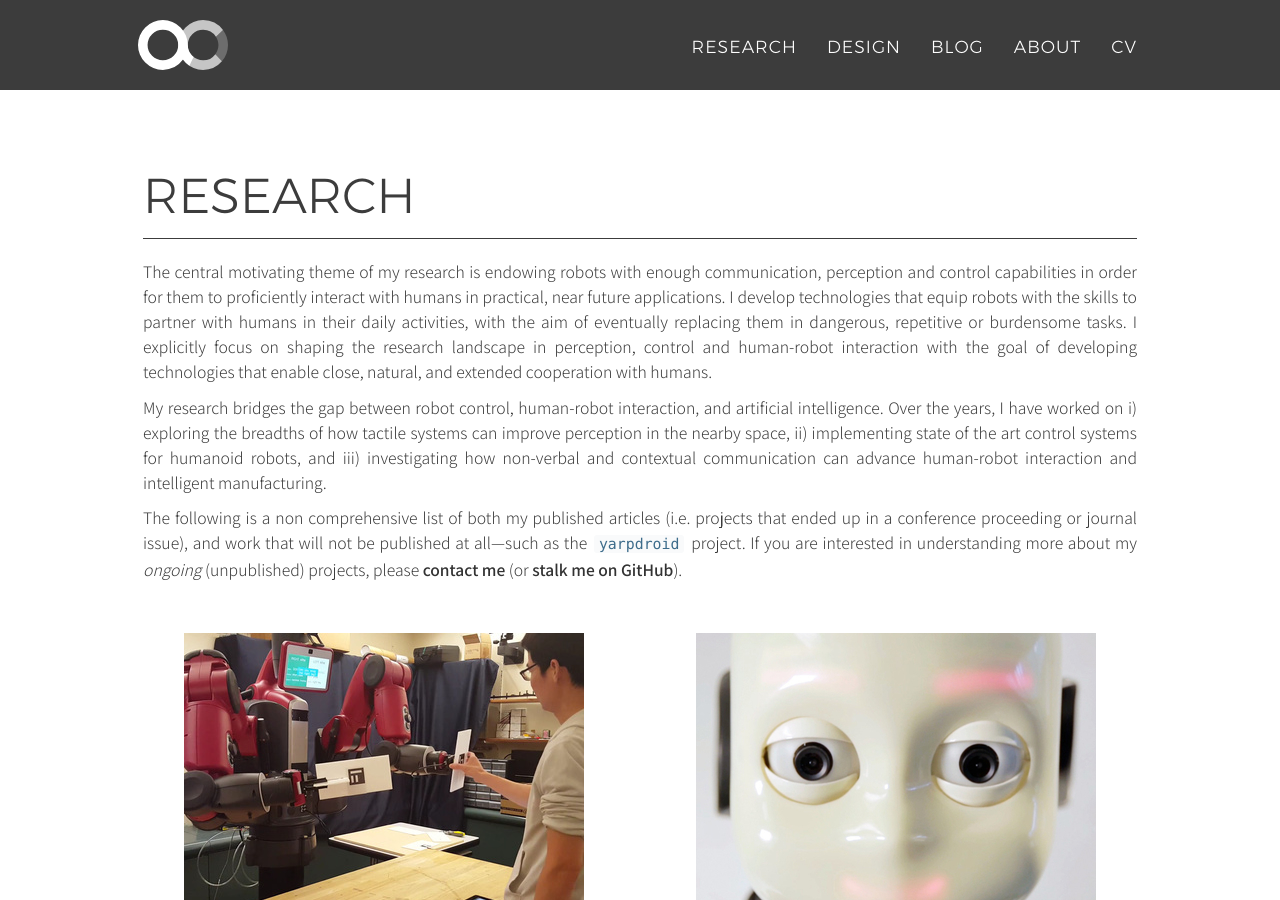
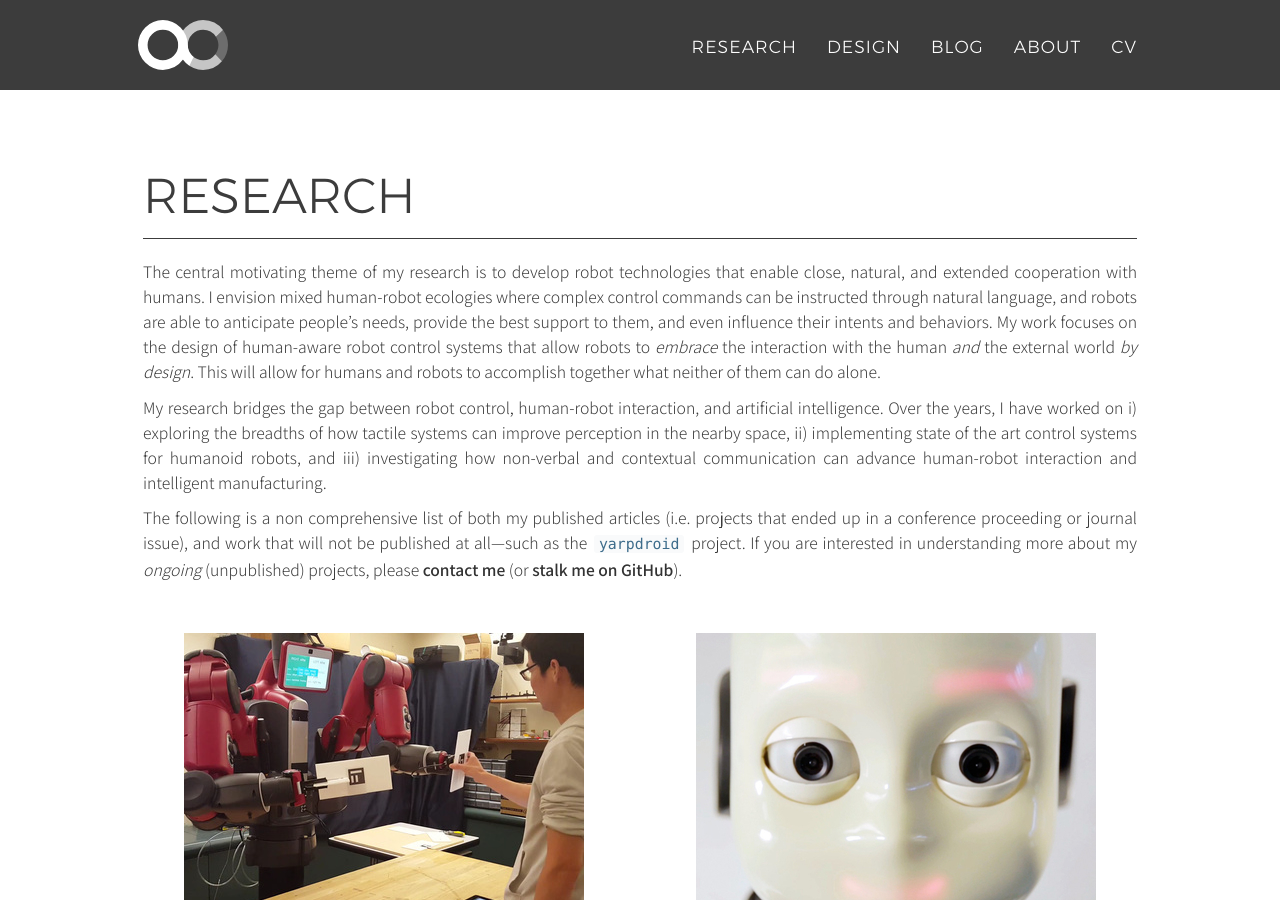
Before and after one commit to alecive/alecive.github.io, a Jekyll site: the page built from index.html, in a window 1280 px wide and 900 px high, scrolled down 729 px. Built offline with Jekyll 4.4.1, drawn with Linux system fonts in a browser that asks for light colours; nearby versions of some CDN libraries; some web fonts are replaced.

Commit message:
[research] Updated summary.

```diff
--- a/_includes/portfolio.html
+++ b/_includes/portfolio.html
@@ -14,7 +14,8 @@
             <div class="row">
                 {% if page.type == "research" %}
                     <div class="col-lg-12 hidden-xs" id="article" style="margin-top: 0px; margin-bottom: 40px;">
-                        <p>The central motivating theme of my research is endowing robots with enough communication, perception and control capabilities in order for them to proficiently interact with humans in practical, near future applications. I develop technologies that equip robots with the skills to partner with humans in their daily activities, with the aim of eventually replacing them in dangerous, repetitive or burdensome tasks. I explicitly focus on shaping the research landscape in perception, control and human-robot interaction with the goal of developing technologies that enable close, natural, and extended cooperation with humans.</p>
+                        <p>The central motivating theme of my research is to develop robot technologies that enable close, natural, and extended cooperation with humans. I envision mixed human-robot ecologies where complex control commands can be instructed through natural language, and robots are able to anticipate people’s needs, provide the best support to them, and even influence their intents and behaviors. My work focuses on the design of human-aware robot control systems that allow robots to <i>embrace</i> the interaction with the human <i>and</i> the external world <i>by design</i>.
+                        This will allow for humans and robots to accomplish together what neither of them can do alone.</p>
                         <p>My research bridges the gap between robot control, human-robot interaction, and artificial intelligence. Over the years, I have worked on i) exploring the breadths of how tactile systems can improve perception in the nearby space, ii) implementing state of the art control systems for humanoid robots, and iii) investigating how non-verbal and contextual communication can advance human-robot interaction and intelligent manufacturing.</p>
                         <p>The following is a non comprehensive list of both my published articles (i.e. projects that ended up in a conference proceeding or journal issue), and work that will not be published at all—such as the <code class="highlighter-rouge">yarpdroid</code> project. If you are interested in understanding more about my <em>ongoing</em> (unpublished) projects, please <a href="mailto:{{ site.email }}">contact me</a> (or <a href="{% for network in site.social %}{% if network.title == "github-alt" %}{{ network.url }}{% endif %}{% endfor %}" target="_blank">stalk me on GitHub</a>).</p>
                     </div>
```
